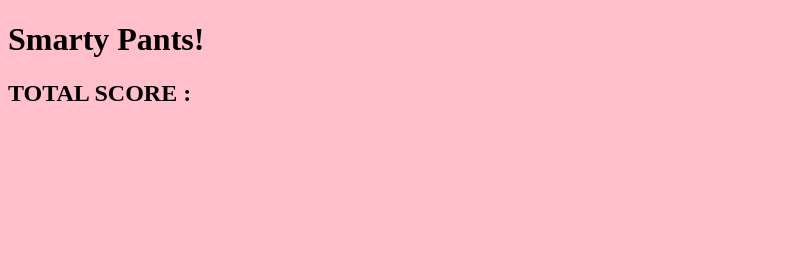
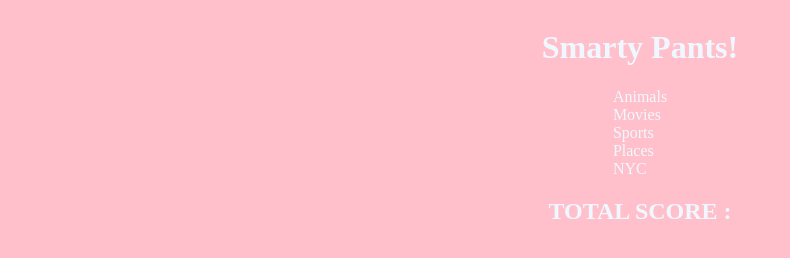
Before and after one commit to joyphillip/Smarty-Pants-Trivia-Game, a plain HTML site: page index.html in a window 1280 px wide. Shown: the whole page, without its empty margins (0-790 px from the left). Drawn offline with Linux system fonts and the light colour scheme.

Commit message:
created function to add categories

```diff
--- a/css/style.css
+++ b/css/style.css
@@ -1,3 +1,10 @@
 body {
-    background: pink;
+    background-color: pink;
+    color:aliceblue;
+    display: flex;
+    justify-content: center;
+    align-items: center;
+    flex-direction: column;
+    /* font-size: ;
+    font-family: ; */
 }
--- a/js/app.js
+++ b/js/app.js
@@ -7,7 +7,7 @@
 
 //Grab DOM elements and save into a variable
 const game = document.getElementById('game')
-const totalScore = doument.getElementById('score')
+const totalScore = document.getElementById('score')
 
 //make a skeleton and instert questions and answers later
 // Created Array with objects
@@ -132,9 +132,19 @@ const gameData = [
 
 // Creating a function to pass first catergory through (1st object in the array) and make a title element with it and all its information.
 
-function makeCategory(category) {
-    document.createElement('div')
+// Category names
+function makeCategory(category1) {
+    const column = document.createElement('div')
+    column.classList.add('category-column')
+
+    const categoryTitle = document.createElement('div')
+    categoryTitle.classList.add('category-title')
+    categoryTitle.innerText = category1.category
+
+    // appened the column just created to the 'div id= game"
+    column.appendChild(categoryTitle)
+    game.append(column)
 
 }
-
-gameData.forEach(category => makeCategory(category))
+// loop through all the category names
+gameData.forEach(category1 => makeCategory(category1))
```
